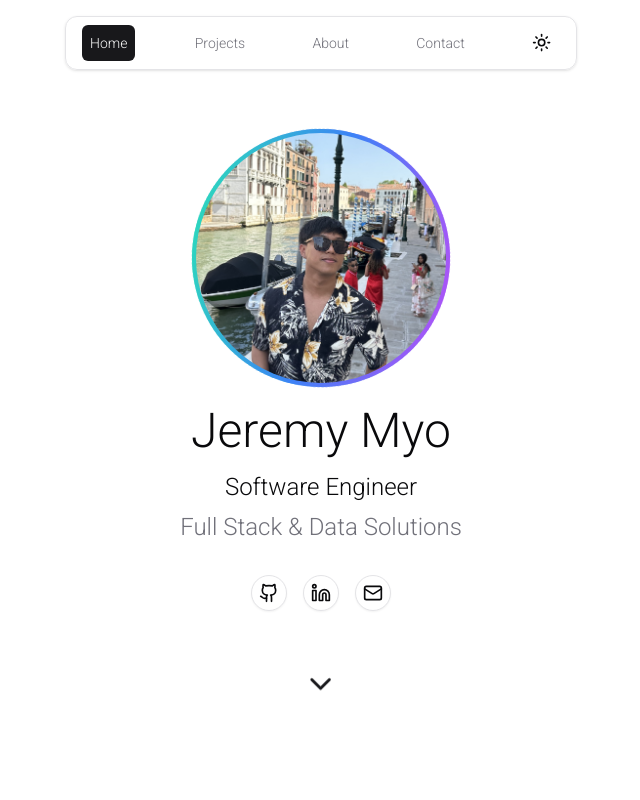
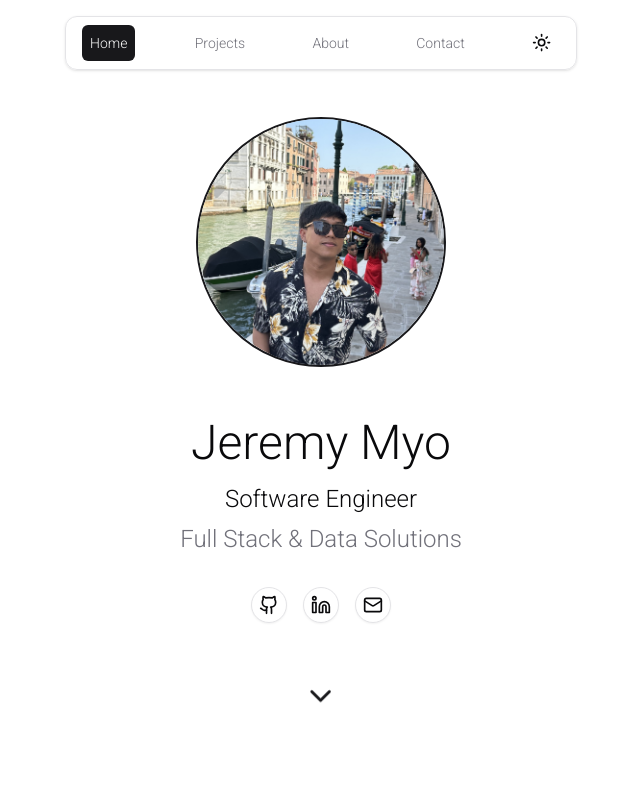
Before and after one commit to myonster/next-portfolio, a Next.js app: page / in a window 1280 px wide. Shown: the top 800 px of the page, without its empty margins (319-959 px from the left). Built offline with nearby package versions, Linux system fonts and the light colour scheme.

Commit message:
removed bugged animated border

```diff
--- a/app/page.tsx
+++ b/app/page.tsx
@@ -128,18 +128,13 @@ export default function Portfolio() {
 
       {/* Hero Section */}
       <section id="home" className="flex flex-col items-center justify-center min-h-screen text-center px-4 pt-10">
-        <div className="relative rounded-full p-1 bg-gradient-to-r from-teal-400 via-blue-500 to-purple-500">
-          <div className="absolute inset-0 rounded-full bg-gradient-to-r from-teal-400 via-blue-500 to-purple-500 animate-spin-slow">
-            {/* Empty div for the spinning gradient border */}
-          </div>
+        <div className="mb-8">
           <Image
             src="/images/IMG_7948.jpg"
             alt="Jeremy Myo"
-            quality={100}
-            unoptimized
             width={250}
             height={250}
-            className="rounded-full relative z-10"
+            className="rounded-full border-2 border-primary"
           />
         </div>
 
```
